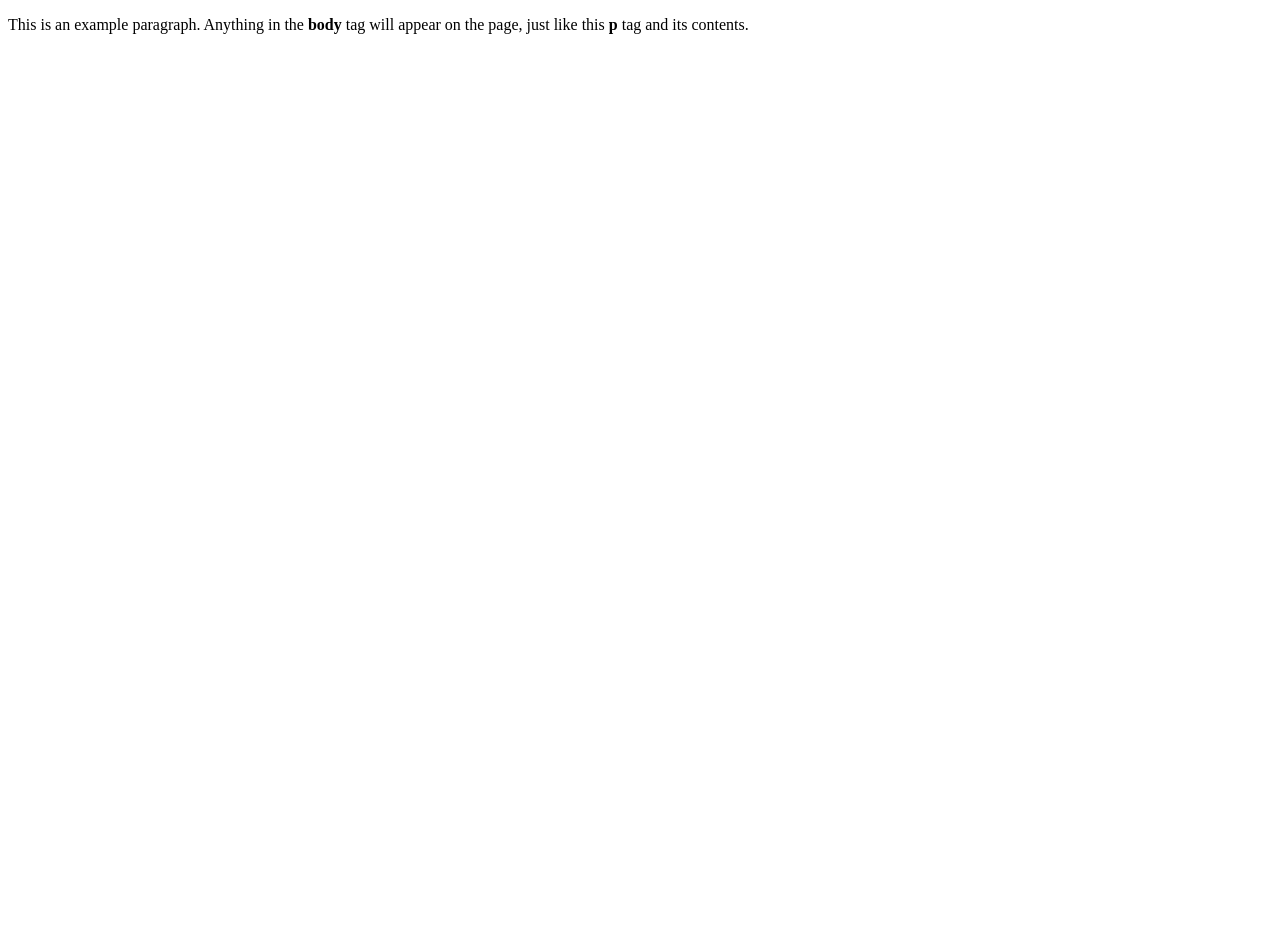
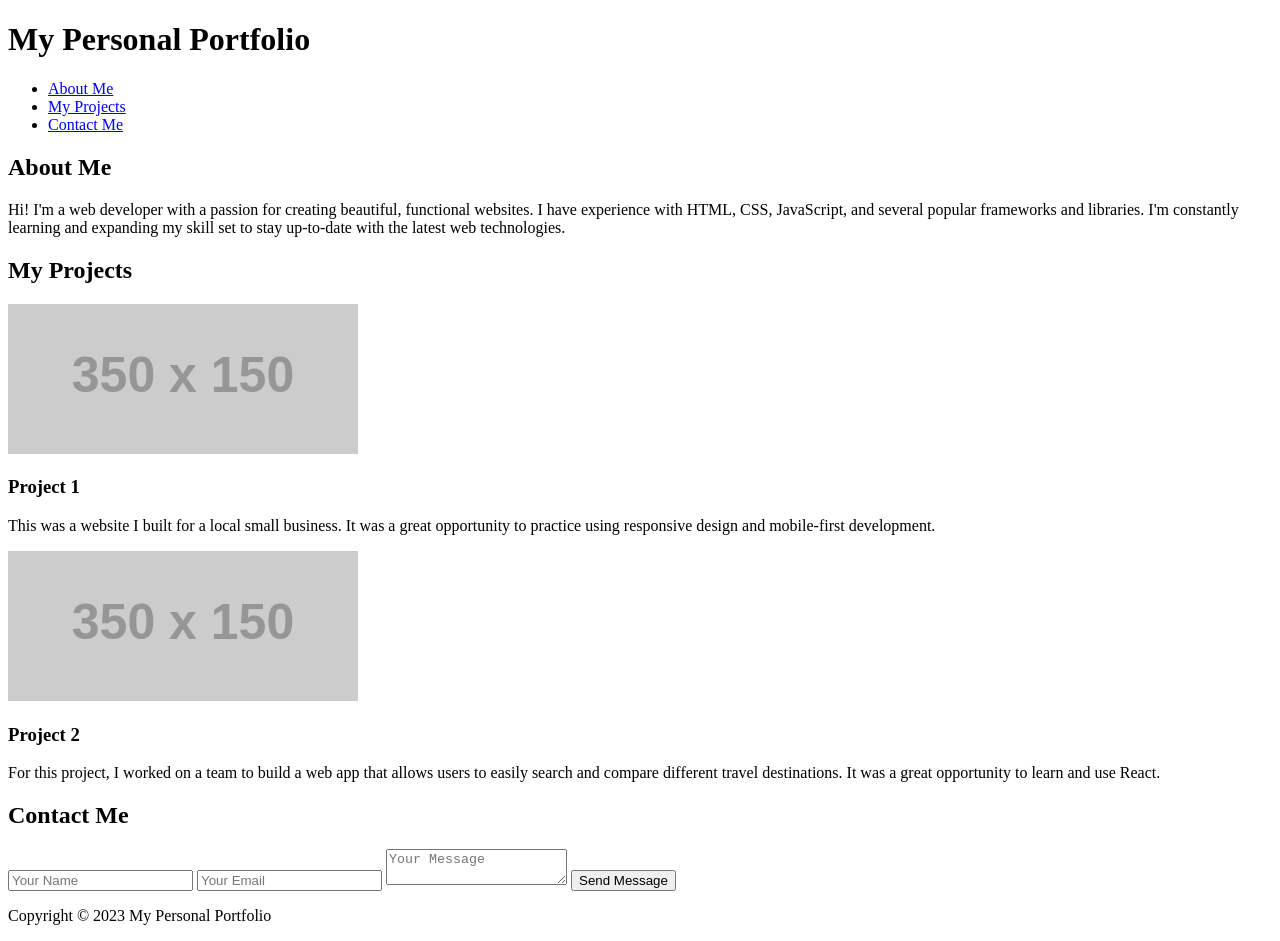
Before and after one commit to izzyreiff/izzyreiff, a plain HTML site: page index.html in a window 1280 px wide. Before the commit the page ends 800 px from the top, so only its background shows below. Drawn offline with Linux system fonts and the light colour scheme; placeholder pictures from the web are drawn by us.

Commit message:
Update index.html

```diff
--- a/index.html
+++ b/index.html
@@ -1,10 +1,62 @@
+<!DOCTYPE html>
+<html>
 
-<!doctype html>
-<html>
-  <head>
-    <title>This is the title of the webpage!</title>
-  </head>
-  <body>
-    <p>This is an example paragraph. Anything in the <strong>body</strong> tag will appear on the page, just like this <strong>p</strong> tag and its contents.</p>
-  </body>
+<head>
+  <meta charset="UTF-8">
+  <title>My Personal Portfolio</title>
+  <link rel="stylesheet" type="text/css" href="style.css">
+</head>
+
+<body>
+
+  <header>
+    <h1>My Personal Portfolio</h1>
+    <nav>
+      <ul>
+        <li><a href="#about">About Me</a></li>
+        <li><a href="#projects">My Projects</a></li>
+        <li><a href="#contact">Contact Me</a></li>
+      </ul>
+    </nav>
+  </header>
+
+  <main>
+
+    <section id="about">
+      <h2>About Me</h2>
+      <p>Hi! I'm a web developer with a passion for creating beautiful, functional websites. I have experience with HTML, CSS, JavaScript, and several popular frameworks and libraries. I'm constantly learning and expanding my skill set to stay up-to-date with the latest web technologies.</p>
+    </section>
+
+    <section id="projects">
+      <h2>My Projects</h2>
+      <div class="project-card">
+        <img src="https://via.placeholder.com/350x150" alt="Project 1">
+        <h3>Project 1</h3>
+        <p>This was a website I built for a local small business. It was a great opportunity to practice using responsive design and mobile-first development.</p>
+      </div>
+      <div class="project-card">
+        <img src="https://via.placeholder.com/350x150" alt="Project 2">
+        <h3>Project 2</h3>
+        <p>For this project, I worked on a team to build a web app that allows users to easily search and compare different travel destinations. It was a great opportunity to learn and use React.</p>
+      </div>
+    </section>
+
+    <section id="contact">
+      <h2>Contact Me</h2>
+      <form>
+        <input type="text" placeholder="Your Name">
+        <input type="email" placeholder="Your Email">
+        <textarea placeholder="Your Message"></textarea>
+        <button type="submit">Send Message</button>
+      </form>
+    </section>
+
+  </main>
+
+  <footer>
+    <p>Copyright © 2023 My Personal Portfolio</p>
+  </footer>
+
+</body>
+
 </html>
```
